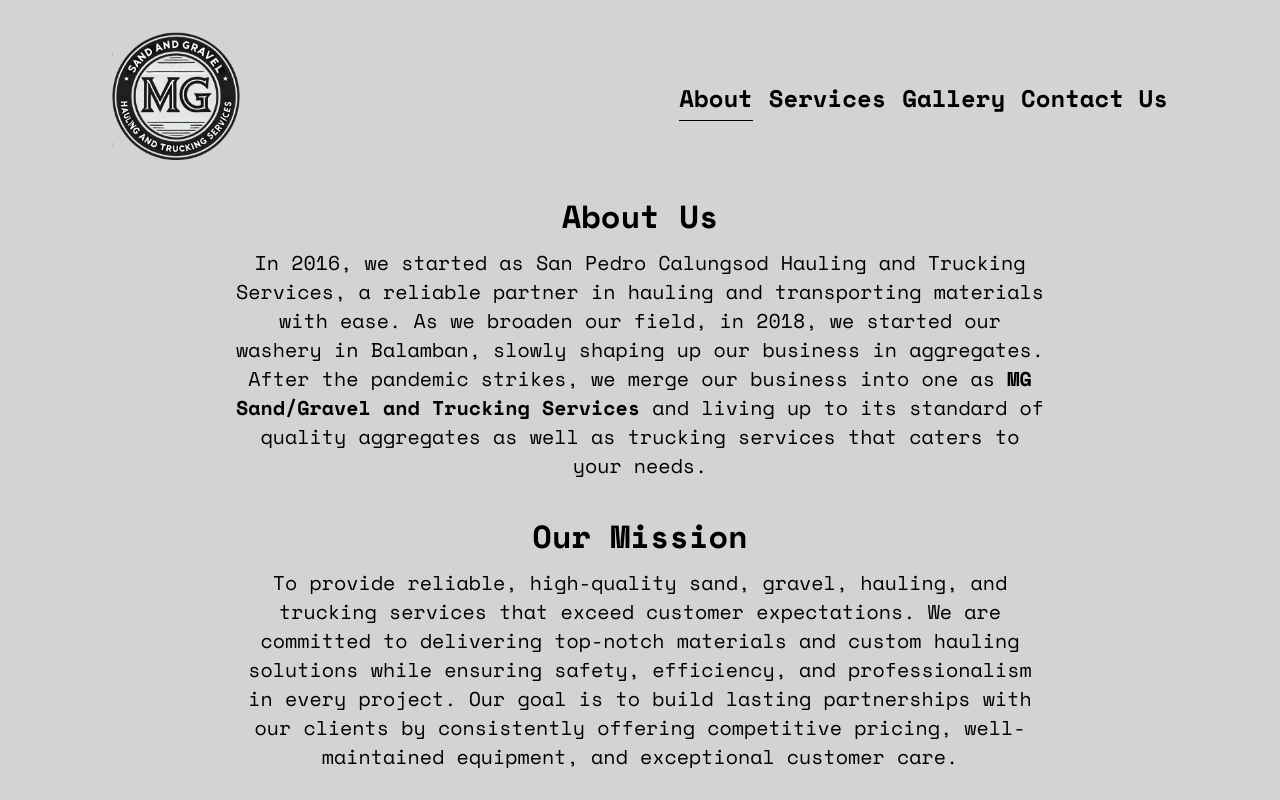
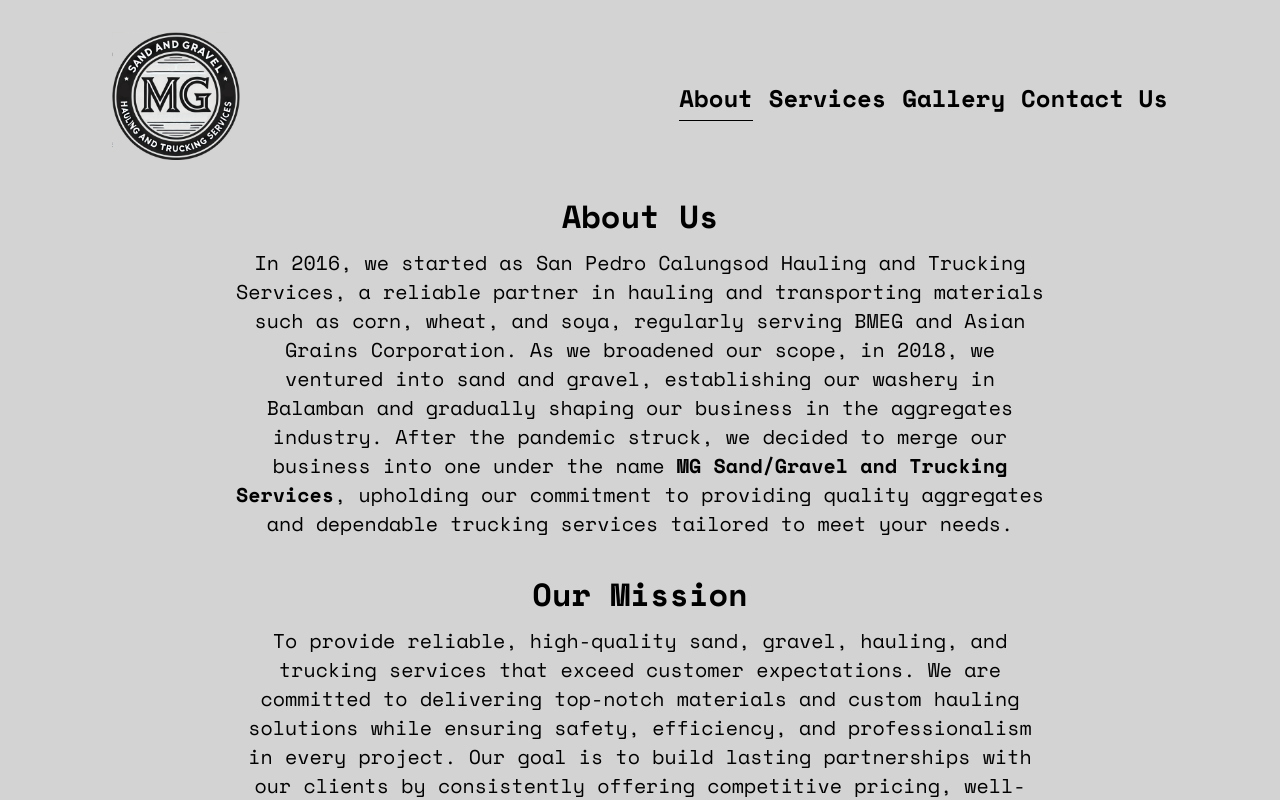
Before and after one commit to dbslapitan/mgsgtruckingservices, a Next.js app: page /about in a window 1280 px wide. Shown: the top 800 px of the page. Built offline with nearby package versions, Linux system fonts and the light colour scheme.

Commit message:
edit about us

```diff
--- a/src/app/about/page.tsx
+++ b/src/app/about/page.tsx
@@ -6,7 +6,7 @@
         <main className={`${styles["about"]}`}>
             <section className={`${styles["about__section"]}`}>
                 <h2 className={`${styles["about__title"]}`}>About Us</h2>
-                <p className={`${styles["about__description"]}`}>In 2016, we started as San Pedro Calungsod Hauling and Trucking Services, a reliable partner in hauling and transporting materials with ease. As we broaden our field, in 2018, we started our washery in Balamban, slowly shaping up our business in aggregates. After the pandemic strikes, we merge our business into one as <strong>MG Sand/Gravel and Trucking Services</strong> and living up to its standard of quality aggregates as well as trucking services that caters to your needs.</p>
+                <p className={`${styles["about__description"]}`}>In 2016, we started as San Pedro Calungsod Hauling and Trucking Services, a reliable partner in hauling and transporting materials such as corn, wheat, and soya, regularly serving BMEG and Asian Grains Corporation. As we broadened our scope, in 2018, we ventured into sand and gravel, establishing our washery in Balamban and gradually shaping our business in the aggregates industry. After the pandemic struck, we decided to merge our business into one under the name <strong>MG Sand/Gravel and Trucking Services</strong>, upholding our commitment to providing quality aggregates and dependable trucking services tailored to meet your needs.</p>
             </section>
             <section className={`${styles["about__section"]}`}>
                 <h2 className={`${styles["about__title"]}`}>Our Mission</h2>
```
